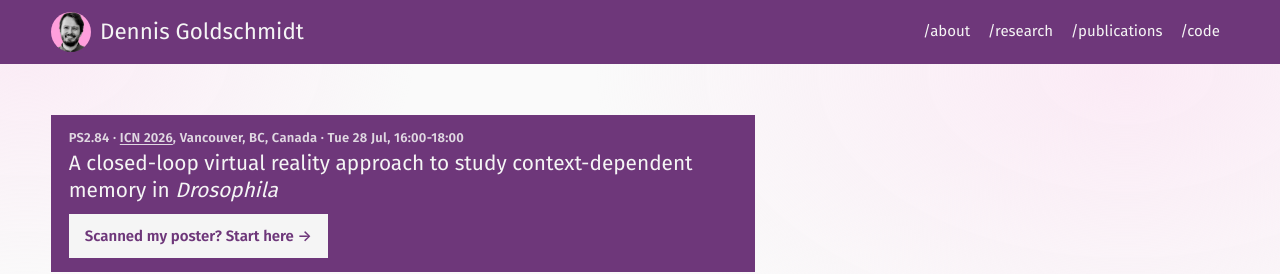
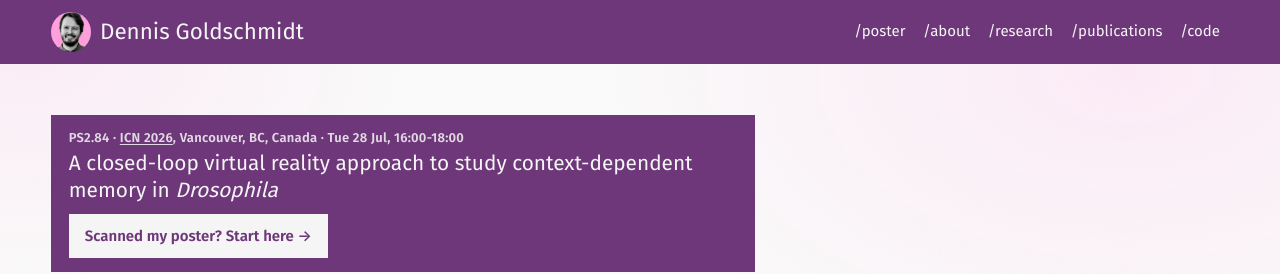
Before and after one commit to degoldschmidt/degoldschmidt.github.io, a Jekyll site: the page built from index.html, in a window 1280 px wide. Shown: the top 274 px of the page. Built offline with Jekyll 4.4.1, drawn with Linux system fonts in a browser that asks for light colours.

Commit message:
Put /poster in the top bar for ICN 2026
Session is tomorrow. Until now /poster/ was reachable only from the
homepage banner, so anyone landing on /about or /research first had no
route to it.

Both conference flags are on together now: `active` for the banner that
catches the QR code at the site root, `in_nav` for the bar that carries
it everywhere else. Turn both back off after the meeting.

Five nav items verified at 320/375/430 — it wraps to two rows on a phone
and every link stays visible, which is the property the bar was built
for. No overflow at 320/375/430/768/1440/2560 across six pages, and
aria-current marks /poster on the page itself.

Co-Authored-By: Claude Opus 5 (1M context) <noreply@anthropic.com>
Claude-Session: https://claude.ai/code/session_01B92kTq6btsk1imhVp8yB2d

```diff
--- a/_data/poster.yml
+++ b/_data/poster.yml
@@ -8,7 +8,7 @@
 # banner at the top of the homepage so someone who has just scanned it is not
 # dropped onto a generic bio page. Turn both on for the meeting, off afterwards.
 active: true # banner on the homepage
-in_nav: false # /poster in the top bar
+in_nav: true # /poster in the top bar
 
 # --- the meeting -------------------------------------------------------------
 venue: "ICN 2026" # e.g. "FENS Forum 2026"
```
